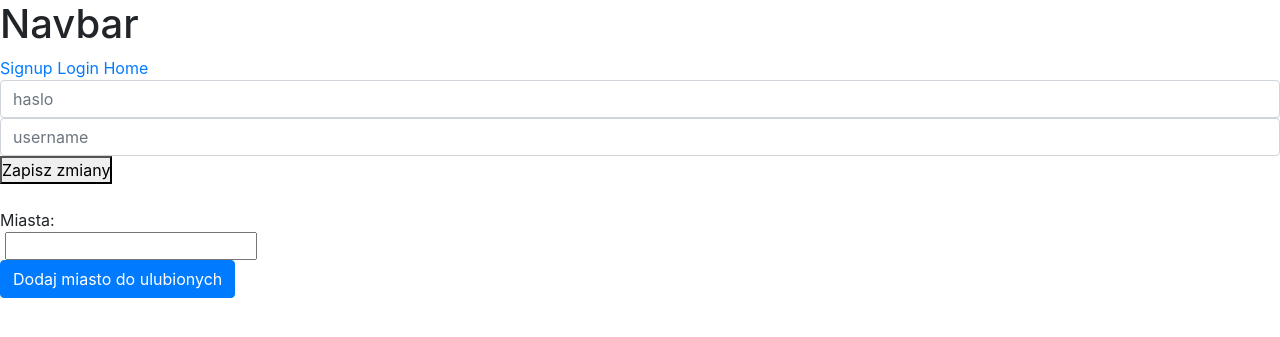
After one commit to PRz-IO/p05gr02-pogoda-p05gr02-pogoda, a Flask app: page /ustawienia in a window 1280 px wide. The commit adds this page. Shown: the top 337 px of the page. Run offline with Flask 2, Linux system fonts and the light colour scheme; data comes from the database, SQL or seed files in the repository; both versions use the stored data as it was after the commit.

Commit message:
drobne zmiany

```diff
--- a/website/templates/navbar/navbar.html
+++ b/website/templates/navbar/navbar.html
@@ -14,10 +14,18 @@
 </head>
 
 <body>
-  <!-- <h1>Navbar</h1>
+  <h1>Navbar</h1>
+  {% if current_user.is_authenticated %}
+  Hello!, {{ current_user.username }}
+  <a class="nav-link" href="/logout">Log out</a>
+  <a class="nav-link" href="/wycieczka">Wycieczka</a>
+  <a class="nav-link" href="/ustawienia">Ustawienia</a>
+  <a class="nav-link" href="/">Home</a>
+  {% else %}
   <a href="signup" class="">Signup</a>
   <a href="login" class="">Login</a>
-  <a href="/" class="">Home</a> -->
+  <a href="/" class="">Home</a>
+  {% endif %}
   {% block content %} {% endblock%}
   {% block extrascript %} {% endblock%}
   <script src="https://code.jquery.com/jquery-3.3.1.slim.min.js"
--- /dev/null
+++ b/website/templates/ustawienia/ustawienia.html
@@ -0,0 +1,36 @@
+{% extends "./navbar/navbar.html" %}
+
+{% block title%}
+Ustawienia
+{% endblock %}
+
+{% block extracss %}
+{% endblock %}
+
+{% block extrascript %}
+{% endblock%}
+
+{% block content %}
+<form method="POST">
+    <div class="">
+        <input type="text" class="form-control" id="haslo" name="haslo" placeholder="haslo">
+    </div>
+    <div class="">
+        <input type="text" class="form-control" id="username" name="username" placeholder="username">
+    </div>
+    <button type="submit">Zapisz zmiany</button>
+    </br></br>
+    Miasta: </br>
+    <label for="miasta"></label>
+    <input list="miasta" id="miasto_data" name="miasto_data">
+    <datalist name="miasta" id="miasta">
+        {% for citi in cities %}
+        <option id="miasto" name="miasto" value={{citi.nazwa_miasta}} />
+        {% endfor %}
+    </datalist>
+
+    </br>
+    <button type="submit" class="btn btn-primary">Dodaj miasto do ulubionych</button>
+</form>
+
+{% endblock%}
--- a/website/views.py
+++ b/website/views.py
@@ -1,7 +1,7 @@
 from flask import Blueprint, render_template, request, redirect, url_for
 from .models import User, Kraj, Miasto, Atrybut, Jednostka, stanpogody, PogodaDzienna, PogodaGodzinowa
 from . import db
-from flask_login import login_user, current_user
+from flask_login import login_user, current_user, logout_user
 from flask_mail import Mail, Message
 from . import mail
 from flask import current_app as app
@@ -10,8 +10,8 @@ from datetime import datetime
 views = Blueprint("views", __name__)
 
 
-@views.route('/', methods=['GET', 'POST'])
-def home():
+@views.route('/wycieczka', methods=['GET', 'POST'])
+def wycieczka():
     citi = ""
     citi2 = ""
     data = []
@@ -21,20 +21,20 @@ def home():
         for miasto in current_user.miasta:
             pogoda = miasto.pogoda_dzienna
             if(pogoda):
-                    for dzien in pogoda:
-                        if(dzien.data.date() == datetime.today().date()):
-                            data.append(miasto.nazwa_miasta)
-                            data.append(dzien.min_temp)
-                            data.append(dzien.max_temp)
-                            data.append(dzien.stanpogody.stan_pogody)
-            #data.append(miasto.nazwa_miasta)
-            #data.append(miasto.pogoda_dzienna)
+                for dzien in pogoda:
+                    if(dzien.data.date() == datetime.today().date()):
+                        data.append(miasto.nazwa_miasta)
+                        data.append(dzien.min_temp)
+                        data.append(dzien.max_temp)
+                        data.append(dzien.stanpogody.stan_pogody)
+            # data.append(miasto.nazwa_miasta)
+            # data.append(miasto.pogoda_dzienna)
 
     if request.method == 'POST':
         citi = request.form.get('miasto_data')
         citi2 = request.form.get('miasto_data2')
-        m1 = db.session.query(Miasto).filter_by(nazwa_miasta = citi).first()
-        m2 = db.session.query(Miasto).filter_by(nazwa_miasta = citi2).first()
+        m1 = db.session.query(Miasto).filter_by(nazwa_miasta=citi).first()
+        m2 = db.session.query(Miasto).filter_by(nazwa_miasta=citi2).first()
 
         pog1 = m1.pogoda_dzienna
         pog2 = m2.pogoda_dzienna
@@ -54,7 +54,55 @@ def home():
                     pm2.append(dzien2.stanpogody.stan_pogody)
         print(citi)
         print(citi2)
-    return render_template('./home/home.html', user=current_user, cities=db.session.query(Miasto).all(),dane=db.session.query(Miasto).filter_by(nazwa_miasta=citi).first(),miasto = data, pogoda1 = pm1, pogoda2 = pm2)
+    return render_template('./wycieczka/wycieczka.html', user=current_user, cities=db.session.query(Miasto).all(), dane=db.session.query(Miasto).filter_by(nazwa_miasta=citi).first(), miasto=data, pogoda1=pm1, pogoda2=pm2)
+
+
+@views.route('/ustawienia', methods=['GET', 'POST'])
+def ustawienia():
+    if request.method == 'POST':
+        citi = request.form.get('miasto_data')
+        dodawane_miasto = db.session.query(
+            Miasto).filter_by(nazwa_miasta=citi).first()
+        current_user.miasta.append(dodawane_miasto)
+        db.session.commit()
+    return render_template('./ustawienia/ustawienia.html',
+                           user=current_user, cities=db.session.query(Miasto).all())
+
+
+@views.route('/', methods=['GET', 'POST'])
+def home():
+    citi = ""
+    data = []
+    pm1 = []
+    pm2 = []
+    if current_user.is_authenticated:
+        for miasto in current_user.miasta:
+            pogoda = miasto.pogoda_dzienna
+            if(pogoda):
+                for dzien in pogoda:
+                    if(dzien.data.date() == datetime.today().date()):
+                        data.append(miasto.nazwa_miasta)
+                        data.append(dzien.min_temp)
+                        data.append(dzien.max_temp)
+                        data.append(dzien.stanpogody.stan_pogody)
+            # data.append(miasto.nazwa_miasta)
+            # data.append(miasto.pogoda_dzienna)
+
+    if request.method == 'POST':
+        citi = request.form.get('miasto_data')
+        m1 = db.session.query(Miasto).filter_by(nazwa_miasta=citi).first()
+
+        pog1 = m1.pogoda_dzienna
+        if(pog1):
+            for dzien1 in pog1:
+                if(dzien1.data.date() == datetime.today().date()):
+                    pm1.append(m1.nazwa_miasta)
+                    pm1.append(dzien1.min_temp)
+                    pm1.append(dzien1.max_temp)
+                    pm1.append(dzien1.stanpogody.stan_pogody)
+        print(citi)
+    return render_template('./home/home.html', user=current_user, cities=db.session.query(Miasto).all(), dane=db.session.query(Miasto).filter_by(nazwa_miasta=citi).first(), miasto=data, pogoda1=pm1, pogoda2=pm2)
+
 
 @views.route('/testMail')
 def test():
@@ -94,3 +142,10 @@ def login():
                 return redirect(url_for('views.home'))
 
     return render_template('./login/login.html')
+
+
+@views.route('/logout', methods=['GET', 'POST'])
+def logout():
+    if current_user.is_authenticated:
+        logout_user()
+    return redirect('/login')
```
Also changed, not shown: website/templates/home/home.html (+32 -15 lines), website/templates/wycieczka/wycieczka.html (added, +44 -0 lines), website/database.db.
